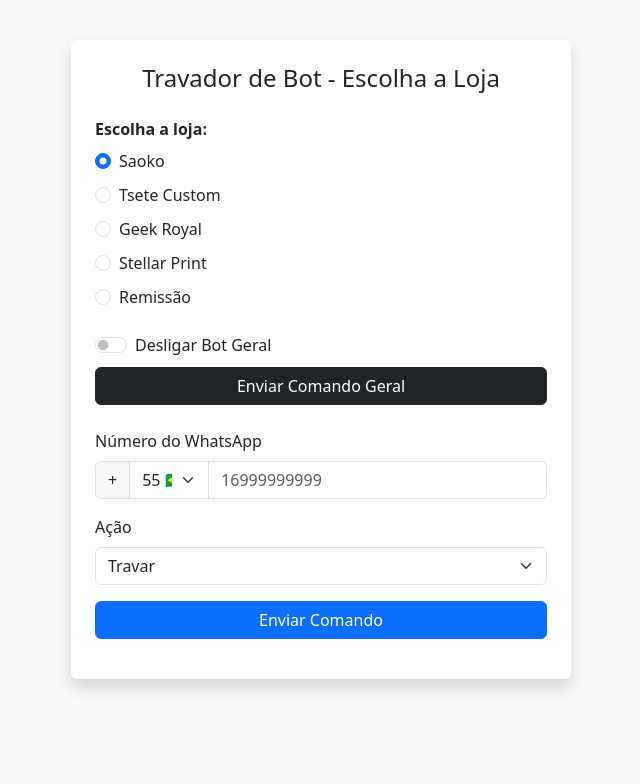
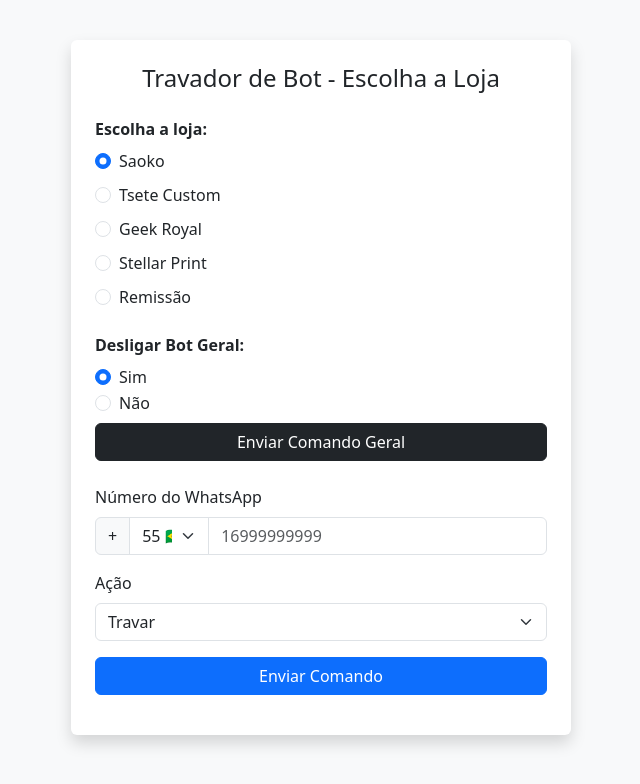
Before and after one commit to GuiVicS/travar-bot, a plain HTML site: page index.html in a window 1280 px wide. Shown: the whole page, without its empty margins (319-959 px from the left). Drawn offline with nearby package versions, Linux system fonts and the light colour scheme.

Commit message:
Update index.html

```diff
--- a/index.html
+++ b/index.html
@@ -43,14 +43,20 @@
       </div>
     </div>
 
-    <!-- 🔘 Formulário: Desligar Bot Geral -->
-    <form id="desligarGeralForm" class="mb-4">
-      <div class="form-check form-switch">
-        <input class="form-check-input" type="checkbox" role="switch" id="desligarSwitch">
-        <label class="form-check-label" for="desligarSwitch">Desligar Bot Geral</label>
-      </div>
-      <button type="submit" class="btn btn-dark mt-2 w-100">Enviar Comando Geral</button>
-    </form>
+ <!-- 🔘 Formulário: Desligar Bot Geral -->
+<form id="desligarGeralForm" class="mb-4">
+  <label class="form-label fw-bold mb-2">Desligar Bot Geral:</label>
+  <div class="form-check">
+    <input class="form-check-input" type="radio" name="desligarGeral" id="desligarSim" value="true" checked>
+    <label class="form-check-label" for="desligarSim">Sim</label>
+  </div>
+  <div class="form-check mb-2">
+    <input class="form-check-input" type="radio" name="desligarGeral" id="desligarNao" value="false">
+    <label class="form-check-label" for="desligarNao">Não</label>
+  </div>
+  <button type="submit" class="btn btn-dark w-100">Enviar Comando Geral</button>
+</form>
+
 
     <!-- 📲 Formulário individual -->
     <form id="webhookForm">
```
